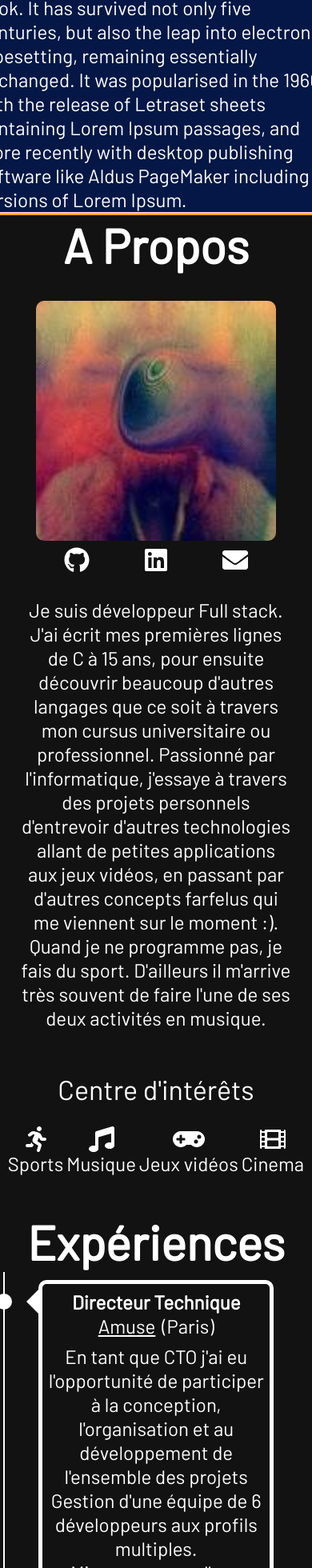
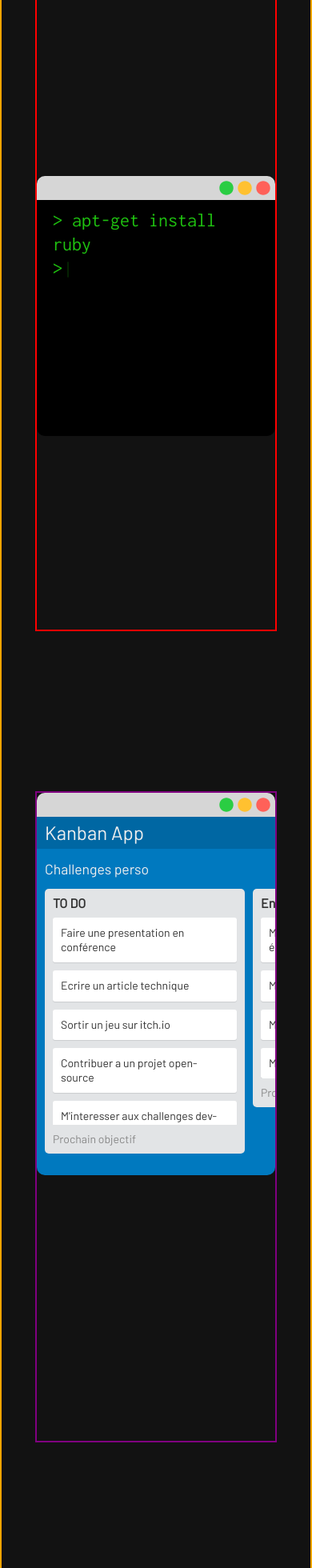
Before and after one commit to guillaume-gomez/guillaume-gomez.github.io, a React (Create React App) app: page / in a window 390 px wide. Shown: the part 3276-5236 px from the top of the page at 80% size. Built offline with nearby package versions, Linux system fonts and the light colour scheme.

Commit message:
fix height problem

```diff
--- a/src/App.tsx
+++ b/src/App.tsx
@@ -25,15 +25,15 @@ function App() {
         {/*<span ref={toProject} style={{width: "100%"}} >
          <Projects refTarget={toAboutMe} />
         </span>*/}
-        <span ref={toAboutMe} style={{display: "flex", justifyContent: "center"}}>
+{/*        <span ref={toAboutMe} style={{display: "flex", justifyContent: "center"}}>
           <AboutMe />
         </span>
          <Hobbies />
          <Experience />
-         <Skills />
+         <Skills />*/}
         </div>
       </div>
-      <Footer refTarget={toHomepage}/>
+      {/*<Footer refTarget={toHomepage}/> */}
     </div>
   );
 }
--- a/src/views/WelcomePage.scss
+++ b/src/views/WelcomePage.scss
@@ -1,7 +1,7 @@
 .welcome-page-content {
   //border: 5px solid green;
   position: relative;
-  height: 100%;
+  height: 100vh;
   width: 100%;
   display: flex;
   align-items: center;
@@ -19,6 +19,7 @@
 
 //
 .grid-container {
+  padding: 0 12px;
   border: 2px solid orange;
   max-width: 1500px;
   display: grid;
@@ -41,7 +42,7 @@
 .textFullStack {
   grid-area: TextFullStack;
   border: 2px solid green;
-  grid-column-start: 2;
+  grid-column-start: 1;
   grid-column-end: 7;
   display: flex;
   flex-direction: column;
@@ -52,7 +53,7 @@
   grid-area: terminal;
   border: 2px solid red;
   grid-column-start: 8;
-  grid-column-end: 12;
+  grid-column-end: 13;
   display: flex;
   flex-direction: column;
   justify-content: center;
@@ -60,7 +61,7 @@
 
 .trello {
   grid-area: trello;
-  grid-column-start: 2;
+  grid-column-start: 1;
   grid-column-end: 7;
   border: 2px solid purple;
 }
@@ -69,60 +70,12 @@
   grid-area: textCTO;
   border: 2px solid pink;
   grid-column-start: 8;
-  grid-column-end: 12;
+  grid-column-end: 13;
   display: flex;
   flex-direction: column;
   justify-content: center;
 }
 
-
-@media(max-width: 1301px) {
-  .grid-container {
-    gap: 200px 50px;
-  }
-  .terminal {
-    grid-column-start: 7;
-    grid-column-end: 12;
-  }
-  .trello {
-    grid-column-start: 2;
-    grid-column-end: 8;
-
-  }
-}
-
-
-@media(max-width: 1000px) {
-  .grid-container {
-    gap: 50px 50px;
-    grid-template-rows: 2.5fr 1fr 1fr 1fr 1fr;
-  }
-  .textFullStack {
-    grid-column-start: 2;
-    grid-column-end: 12;
-    grid-row-start: 2;
-    grid-row-end: 3;
-  }
-  .terminal {
-    grid-column-start: 2;
-    grid-column-end: 12;
-        grid-row-start: 3;
-    grid-row-end: 4;
-  }
-  .trello {
-    grid-column-start: 2;
-    grid-column-end: 12;
-        grid-row-start: 4;
-    grid-row-end: 5;
-
-  }
-  .textCTO {
-    grid-column-start: 2;
-    grid-column-end: 12;
-        grid-row-start: 5;
-    grid-row-end: 6;
-  }
-}
 
 @media(max-width: 650px) {
   .grid-container {
```
